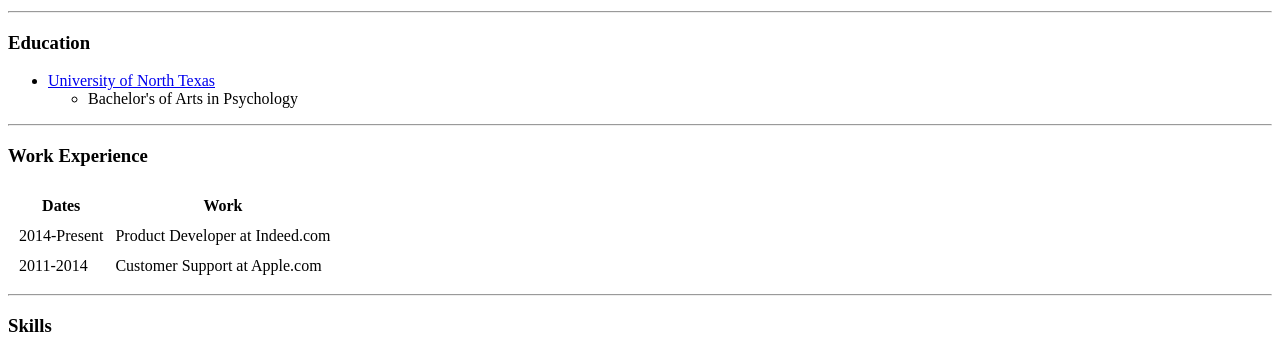
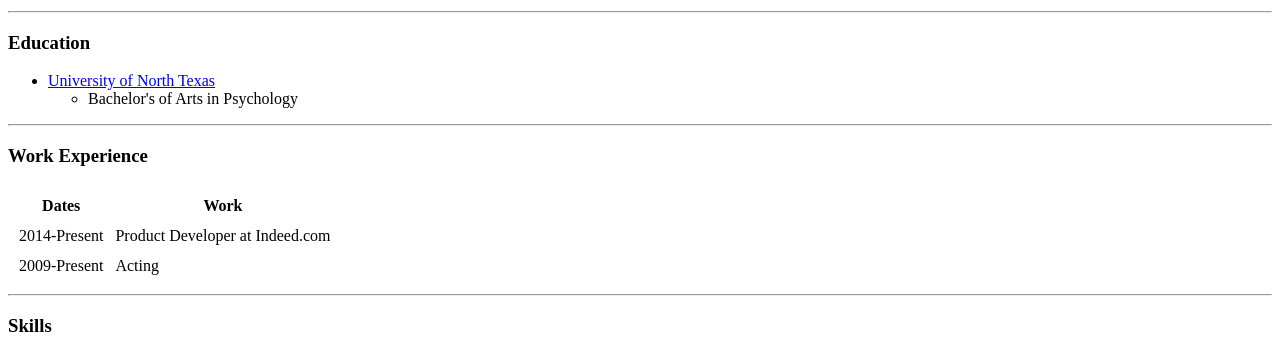
Before and after one commit to alishaofcourse/cv, a plain HTML site: page index.html in a window 1280 px wide. Shown: the part 551-903 px from the top of the page. Drawn offline with Linux system fonts and the light colour scheme.

Commit message:
update work experience

```diff
--- a/index.html
+++ b/index.html
@@ -46,8 +46,8 @@
         <td>Product Developer at Indeed.com</td>
       </tr>
       <tr>
-        <td>2011-2014</td>
-        <td>Customer Support at Apple.com</td>
+        <td>2009-Present</td>
+        <td>Acting</td>
       </tr>
     </tbody>
   </table>
```
